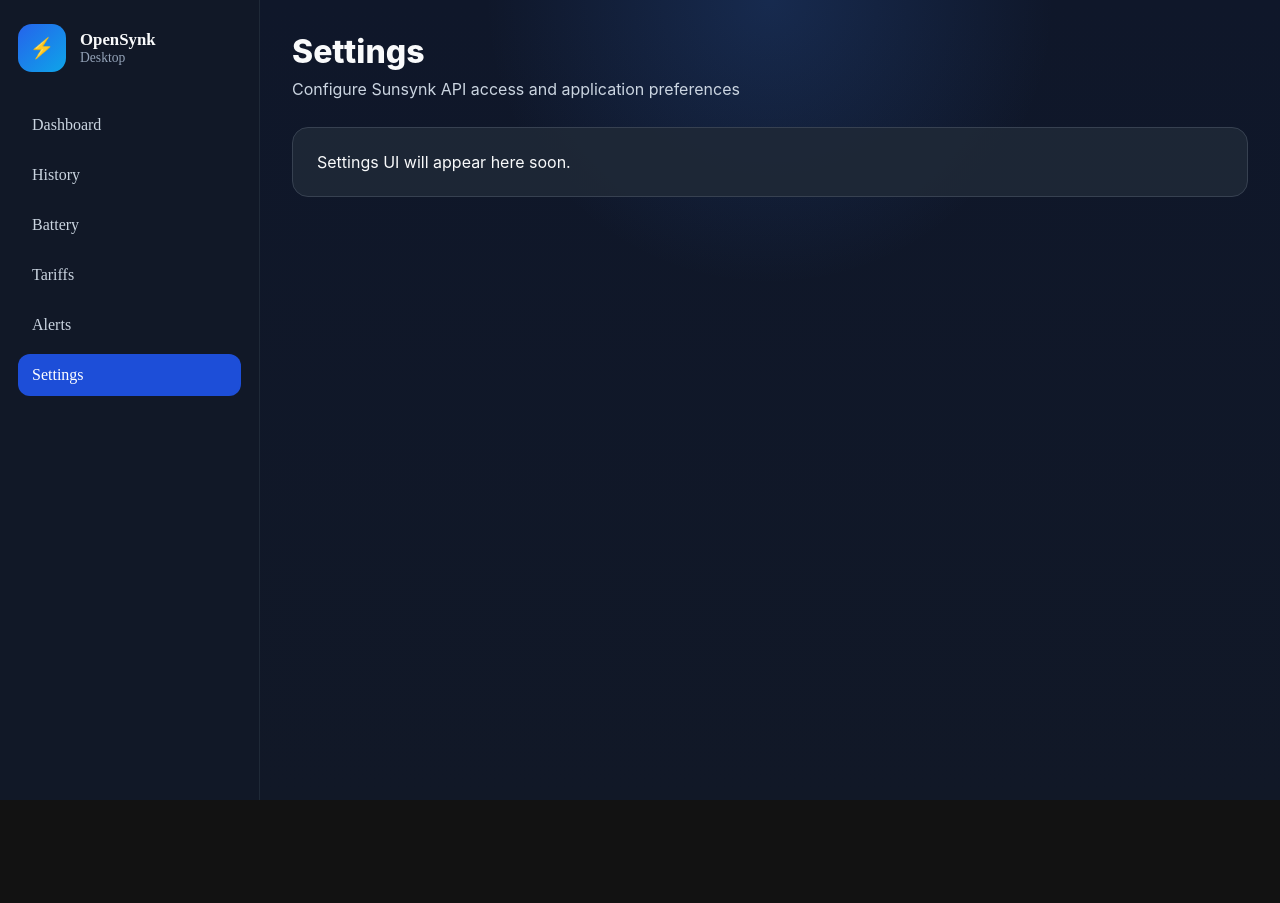
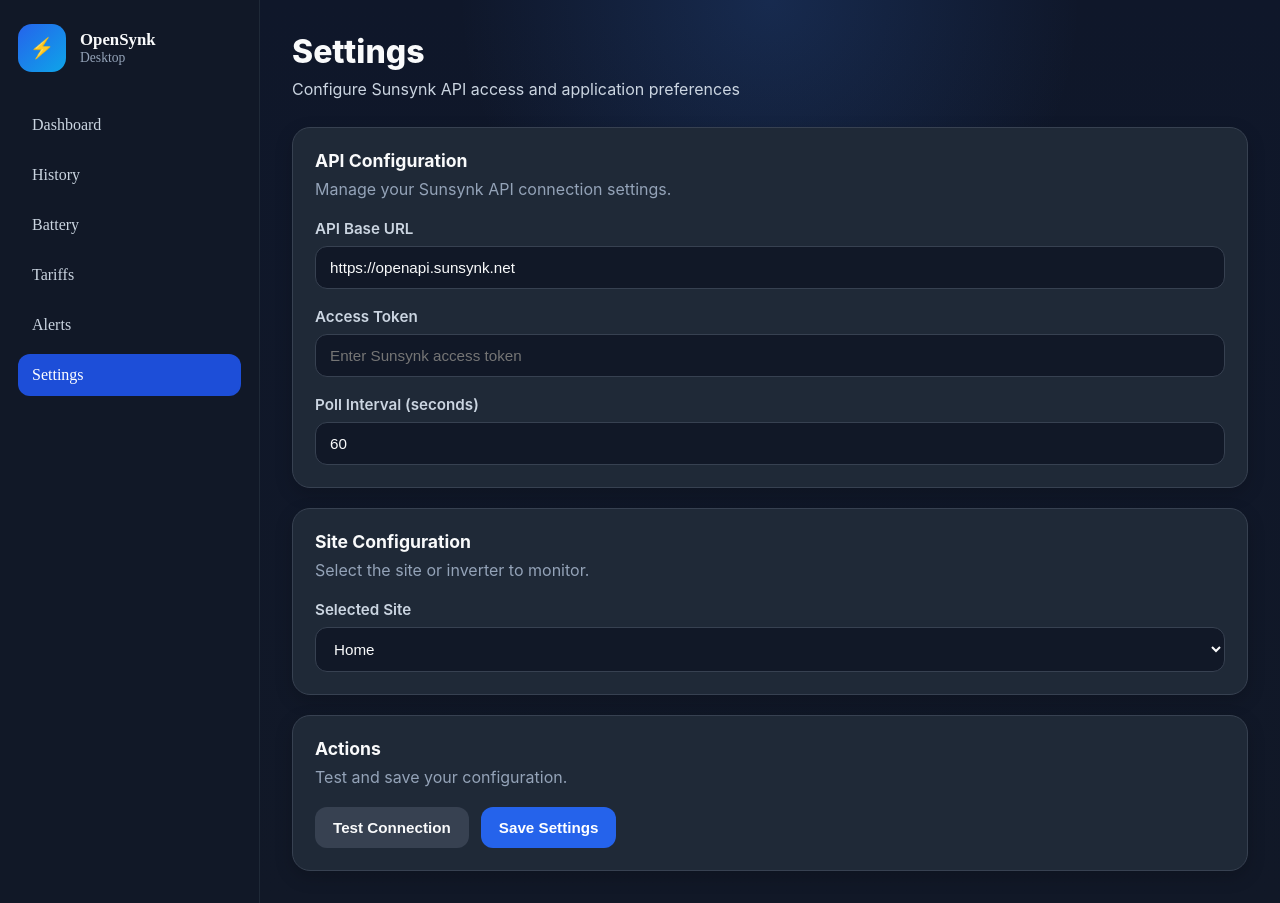
Before and after one commit to mykeblack/opensynk-desktop, a React (Vite) app in the folder apps/web/: page /settings in a window 1280 px wide. Before the commit the page ends 800 px from the top, so only its background shows below. Built offline with nearby package versions, Linux system fonts and the light colour scheme.

Commit message:
Add settings page scaffold

```diff
--- /dev/null
+++ b/apps/web/src/pages/SettingsPage.css
@@ -0,0 +1,93 @@
+.settings-layout {
+  display: grid;
+  gap: 20px;
+}
+
+.settings-panel {
+  background: #1f2937;
+  border: 1px solid #374151;
+  border-radius: 18px;
+  padding: 22px;
+  box-shadow: 0 6px 18px rgba(0, 0, 0, 0.18);
+}
+
+.settings-panel__header {
+  margin-bottom: 20px;
+}
+
+.settings-panel__header h2 {
+  margin: 0;
+  font-size: 1.1rem;
+  color: #f9fafb;
+}
+
+.settings-panel__header p {
+  margin: 8px 0 0;
+  color: #94a3b8;
+}
+
+.settings-form {
+  display: grid;
+  gap: 18px;
+}
+
+.settings-field {
+  display: flex;
+  flex-direction: column;
+  gap: 8px;
+}
+
+.settings-field label {
+  color: #cbd5e1;
+  font-size: 0.95rem;
+  font-weight: 600;
+}
+
+.settings-field input,
+.settings-field select {
+  background: #111827;
+  border: 1px solid #374151;
+  border-radius: 12px;
+  color: #f9fafb;
+  padding: 12px 14px;
+  font-size: 0.95rem;
+}
+
+.settings-field input:focus,
+.settings-field select:focus {
+  outline: none;
+  border-color: #2563eb;
+}
+
+.settings-actions {
+  display: flex;
+  gap: 12px;
+  flex-wrap: wrap;
+}
+
+.settings-button {
+  border: none;
+  border-radius: 12px;
+  padding: 12px 18px;
+  font-size: 0.95rem;
+  font-weight: 600;
+  cursor: pointer;
+}
+
+.settings-button--primary {
+  background: #2563eb;
+  color: white;
+}
+
+.settings-button--primary:hover {
+  background: #1d4ed8;
+}
+
+.settings-button--secondary {
+  background: #374151;
+  color: #f9fafb;
+}
+
+.settings-button--secondary:hover {
+  background: #4b5563;
+}
--- a/apps/web/src/pages/SettingsPage.tsx
+++ b/apps/web/src/pages/SettingsPage.tsx
@@ -1,4 +1,25 @@
+import { useState } from 'react';
+import './SettingsPage.css';
+
 export function SettingsPage() {
+  const [apiBaseUrl, setApiBaseUrl] = useState('https://openapi.sunsynk.net');
+  const [accessToken, setAccessToken] = useState('');
+  const [pollInterval, setPollInterval] = useState(60);
+  const [selectedSite, setSelectedSite] = useState('Home');
+
+  function handleSave() {
+    console.log('Saving settings', {
+      apiBaseUrl,
+      accessToken,
+      pollInterval,
+      selectedSite,
+    });
+  }
+
+  function handleTestConnection() {
+    console.log('Testing connection...');
+  }
+
   return (
     <main className="dashboard-page">
       <header className="dashboard-page__header">
@@ -8,8 +29,93 @@ export function SettingsPage() {
         </div>
       </header>
 
-        <div className="dashboard-state">
-          Settings UI will appear here soon.
+      <div className="settings-layout">
+        <section className="settings-panel">
+          <div className="settings-panel__header">
+            <h2>API Configuration</h2>
+            <p>Manage your Sunsynk API connection settings.</p>
+          </div>
+
+          <div className="settings-form">
+            <div className="settings-field">
+              <label htmlFor="apiBaseUrl">API Base URL</label>
+              <input
+                id="apiBaseUrl"
+                type="text"
+                value={apiBaseUrl}
+                onChange={(e) => setApiBaseUrl(e.target.value)}
+              />
+            </div>
+
+            <div className="settings-field">
+              <label htmlFor="accessToken">Access Token</label>
+              <input
+                id="accessToken"
+                type="password"
+                value={accessToken}
+                onChange={(e) => setAccessToken(e.target.value)}
+                placeholder="Enter Sunsynk access token"
+              />
+            </div>
+
+            <div className="settings-field">
+              <label htmlFor="pollInterval">Poll Interval (seconds)</label>
+              <input
+                id="pollInterval"
+                type="number"
+                min={10}
+                max={3600}
+                value={pollInterval}
+                onChange={(e) => setPollInterval(Number(e.target.value))}
+              />
+            </div>
+          </div>
+        </section>
+
+        <section className="settings-panel">
+          <div className="settings-panel__header">
+            <h2>Site Configuration</h2>
+            <p>Select the site or inverter to monitor.</p>
+          </div>
+
+          <div className="settings-form">
+            <div className="settings-field">
+              <label htmlFor="selectedSite">Selected Site</label>
+              <select
+                id="selectedSite"
+                value={selectedSite}
+                onChange={(e) => setSelectedSite(e.target.value)}
+              >
+                <option value="Home">Home</option>
+                <option value="Office">Office</option>
+                <option value="Garage">Garage</option>
+              </select>
+            </div>
+          </div>
+        </section>
+
+        <section className="settings-panel">
+          <div className="settings-panel__header">
+            <h2>Actions</h2>
+            <p>Test and save your configuration.</p>
+          </div>
+
+          <div className="settings-actions">
+            <button
+              className="settings-button settings-button--secondary"
+              onClick={handleTestConnection}
+            >
+              Test Connection
+            </button>
+
+            <button
+              className="settings-button settings-button--primary"
+              onClick={handleSave}
+            >
+              Save Settings
+            </button>
+          </div>
+        </section>
       </div>
     </main>
   );
```
Lines whose indentation alone changed are shown as unchanged.
